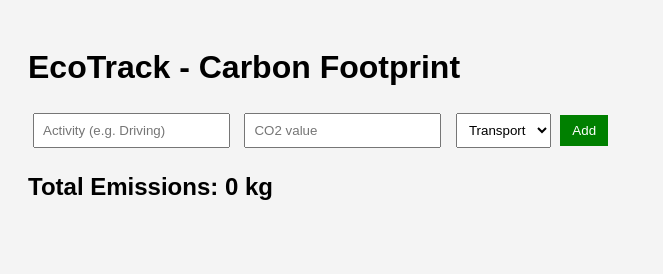
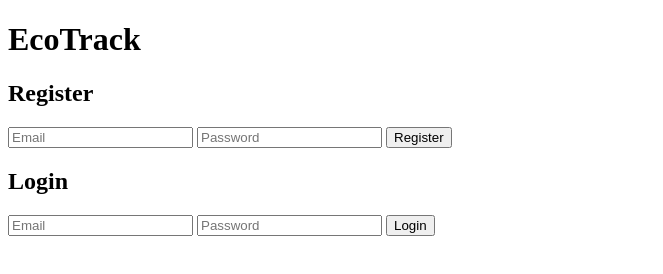
Before and after one commit to tutusebooi/carbontrack_umuzi, a website: page client/index.html in a window 1280 px wide. Shown: the whole page, without its empty margins (0-663 px from the left). Drawn offline with Linux system fonts and the light colour scheme.

Commit message:
user registration and logit UI

```diff
--- a/client/index.html
+++ b/client/index.html
@@ -2,27 +2,32 @@
 <html>
 <head>
   <title>EcoTrack</title>
-  <link rel="stylesheet" href="style.css">
 </head>
 <body>
 
-<h1>EcoTrack - Carbon Footprint</h1>
+<h1>EcoTrack</h1>
 
-<div class="form">
-  <input type="text" id="activity" placeholder="Activity (e.g. Driving)">
-  <input type="number" id="co2" placeholder="CO2 value">
-  <select id="category">
-    <option>Transport</option>
-    <option>Food</option>
-    <option>Energy</option>
-  </select>
-  <button onclick="addActivity()">Add</button>
+<div id="auth">
+  <h2>Register</h2>
+  <input id="regEmail" placeholder="Email">
+  <input id="regPass" placeholder="Password">
+  <button onclick="register()">Register</button>
+
+  <h2>Login</h2>
+  <input id="logEmail" placeholder="Email">
+  <input id="logPass" placeholder="Password">
+  <button onclick="login()">Login</button>
 </div>
 
+<div id="app" style="display:none;">
+  <h2>Add Activity</h2>
+  <input id="activity" placeholder="Activity">
+  <input id="co2" type="number" placeholder="CO2">
+  <button onclick="addActivity()">Add</button>
 
-<h2>Total Emissions: <span id="total">0</span> kg</h2>
-
-<ul id="list"></ul>
+  <h3>Total: <span id="total">0</span></h3>
+  <ul id="list"></ul>
+</div>
 
 <script src="app.js"></script>
 </body>
```
